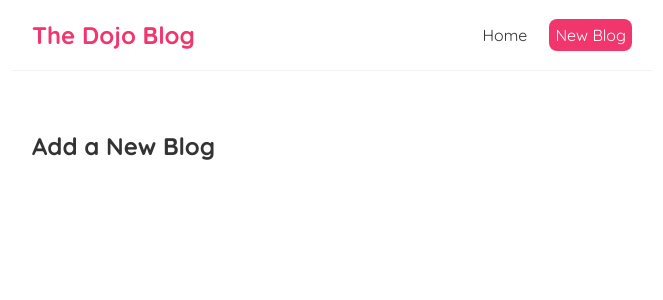
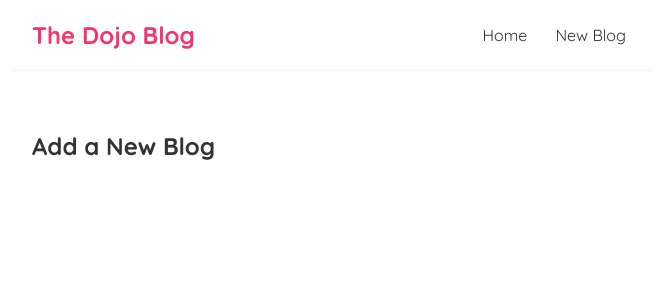
Before and after one commit to rizkygusna/dojo-blog, a React (Create React App) app: page /create in a window 1280 px wide. Shown: the top 300 px of the page, without its empty margins (308-971 px from the left). Built offline with nearby package versions, Linux system fonts and the light colour scheme; the HTML template or start-up script is replaced by a standard one.

Commit message:
feat: using Link instead of anchor tag to navigate

```diff
--- a/src/Navbar.js
+++ b/src/Navbar.js
@@ -1,19 +1,12 @@
+import { Link } from 'react-router-dom';
+
 const Navbar = () => {
   return (
     <nav className='navbar'>
       <h1>The Dojo Blog</h1>
       <div className='links'>
-        <a href='/'>Home</a>
-        <a
-          href='/create'
-          style={{
-            color: 'white',
-            backgroundColor: '#f1356d',
-            borderRadius: '0.5em',
-          }}
-        >
-          New Blog
-        </a>
+        <Link to='/'>Home</Link>
+        <Link to='/create'>New Blog</Link>
       </div>
     </nav>
   );
```
